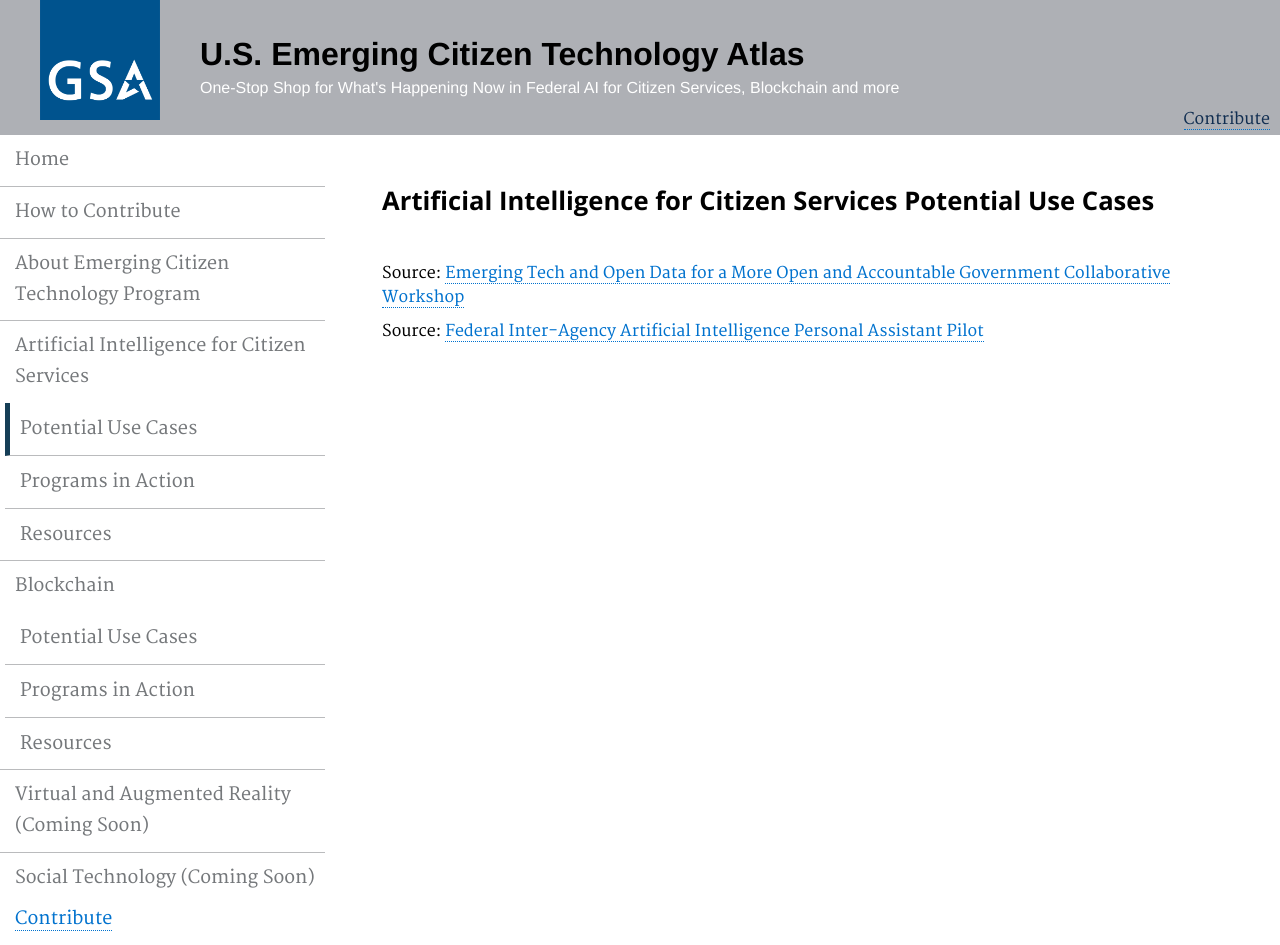
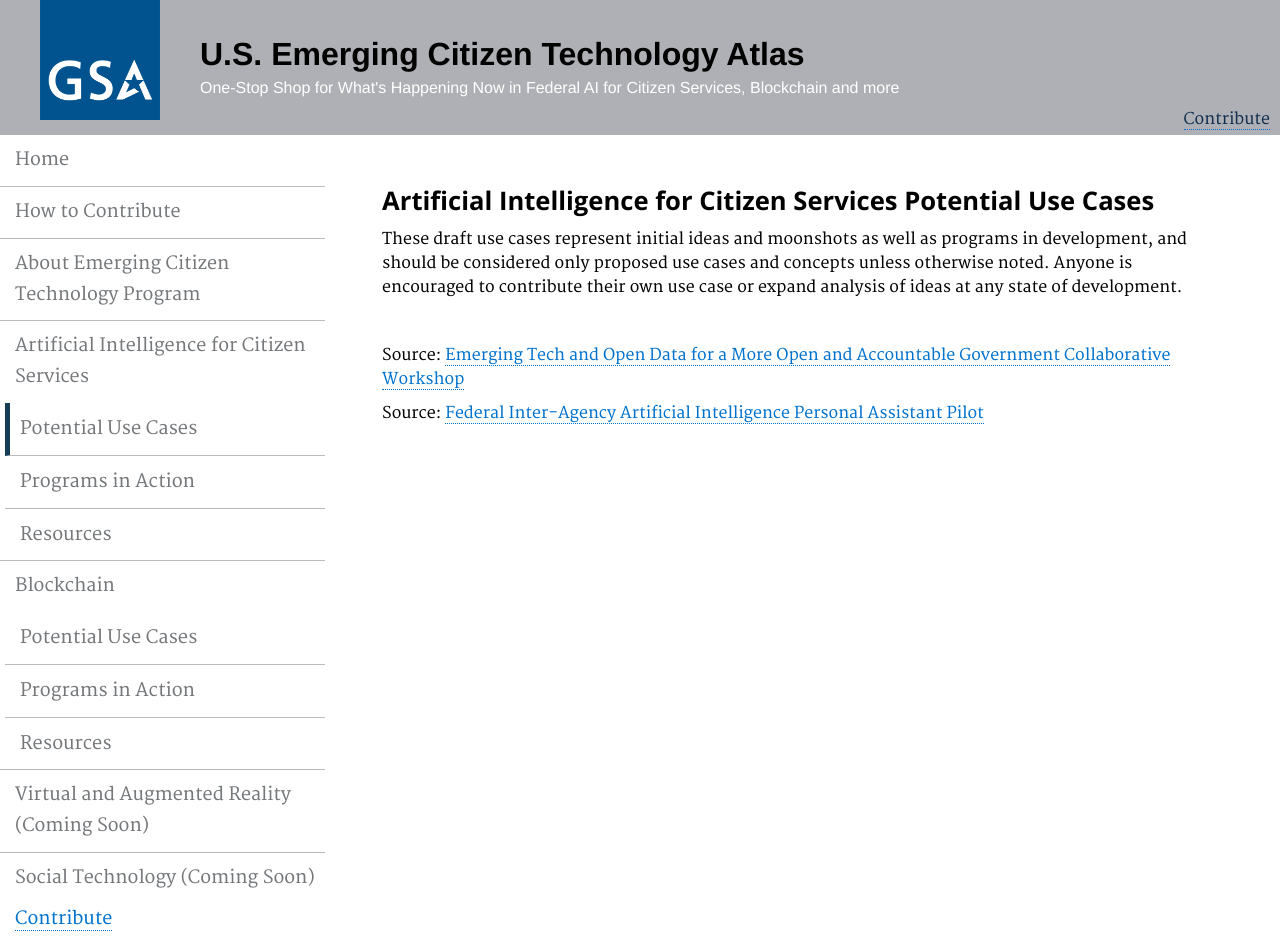
Before and after one commit to GSA/emerging-technology-atlas, a Jekyll site: the page built from pages/artificial-intelligence-federal.md, in a window 1280 px wide. Built offline with Jekyll 4.4.1, drawn with Linux system fonts in a browser that asks for light colours.

Commit message:
Update artificial-intelligence-federal.md

```diff
--- a/pages/artificial-intelligence-federal.md
+++ b/pages/artificial-intelligence-federal.md
@@ -7,6 +7,8 @@ description: ""
 
 ### Artificial Intelligence for Citizen Services Potential Use Cases
 
+<p>These draft use cases represent initial ideas and moonshots as well as programs in development, and should be considered only proposed use cases and concepts unless otherwise noted. Anyone is encouraged to contribute their own use case or expand analysis of ideas at any state of development. </p>
+
 <p> <br> </p>
 
 <p>Source: <a href="/emerging-technology-atlas/workshop/"><span>Emerging Tech and Open Data for a More Open and Accountable Government Collaborative Workshop</span></a></p>
```
